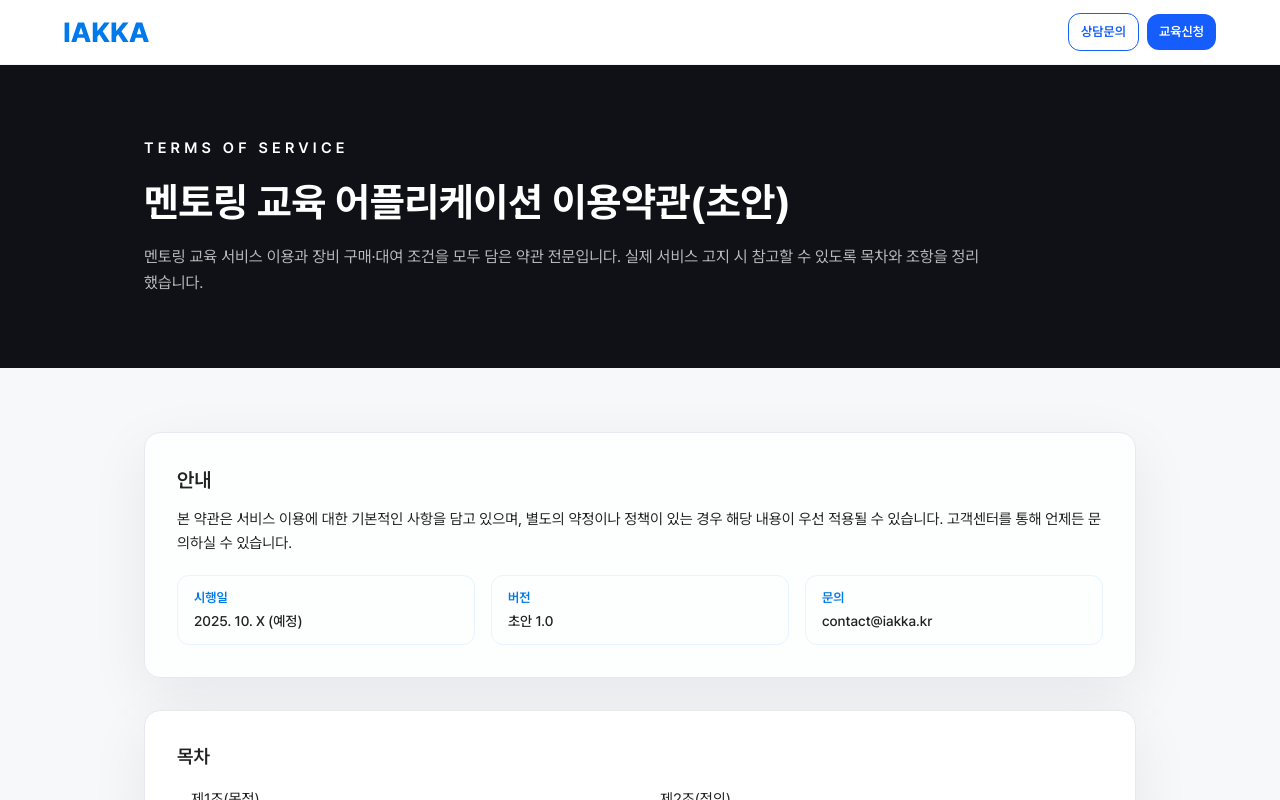
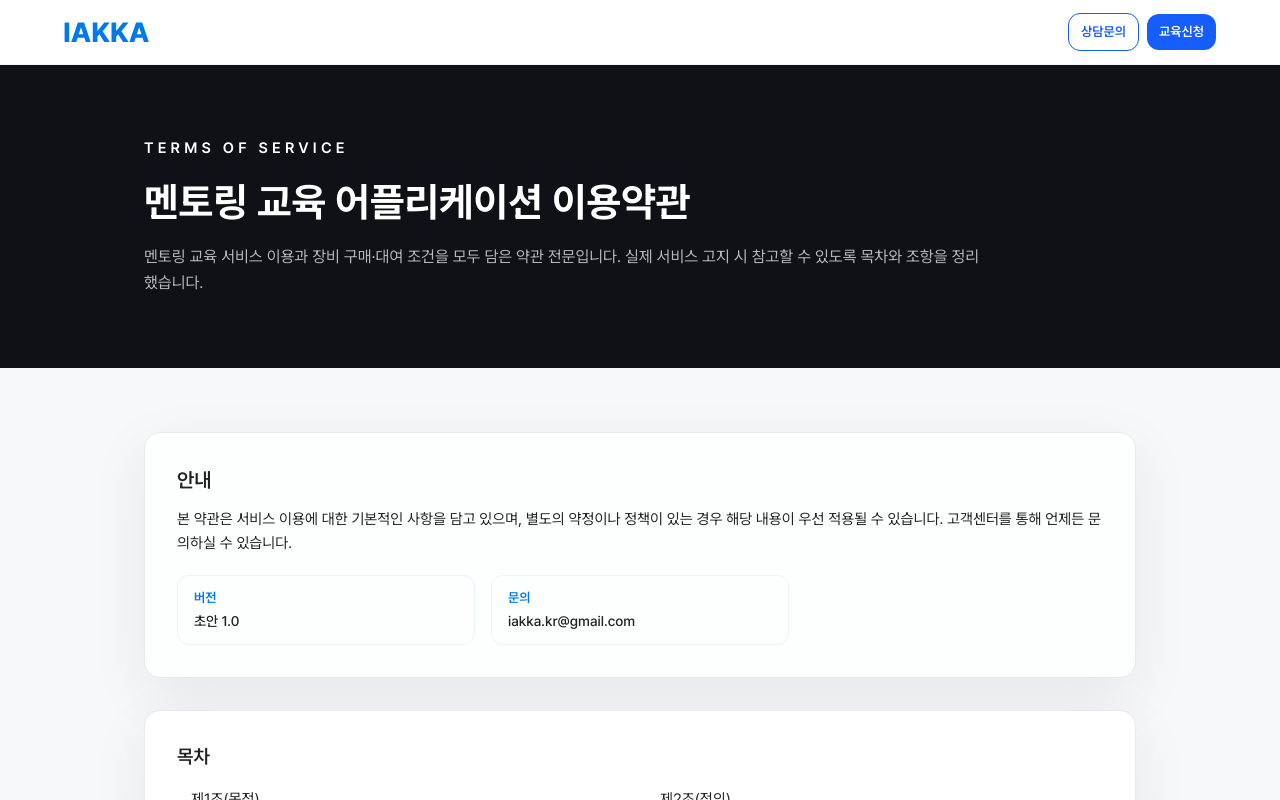
Before and after one commit to WithM2/iakkaweb, a Next.js app: page /terms in a window 1280 px wide. Shown: the top 800 px of the page. Built offline with nearby package versions, Linux system fonts and the light colour scheme.

Commit message:
Update page.tsx

```diff
--- a/src/app/terms/page.tsx
+++ b/src/app/terms/page.tsx
@@ -285,7 +285,7 @@ export default function TermsPage() {
               Terms of Service
             </p>
             <h1 className="text-[28px] font-bold leading-[36px] md:text-[40px] md:leading-[52px]">
-              멘토링 교육 어플리케이션 이용약관(초안)
+              멘토링 교육 어플리케이션 이용약관
             </h1>
             <p className="max-w-[840px] text-[15px] leading-[24px] text-white/70 md:text-[16px] md:leading-[26px]">
               멘토링 교육 서비스 이용과 장비 구매·대여 조건을 모두 담은 약관 전문입니다.
@@ -305,16 +305,12 @@ export default function TermsPage() {
             <div className="mt-5 grid gap-4 md:grid-cols-3">
               {[
                 {
-                  title: "시행일",
-                  content: "2025. 10. X (예정)",
-                },
-                {
                   title: "버전",
                   content: "초안 1.0",
                 },
                 {
                   title: "문의",
-                  content: "contact@iakka.kr",
+                  content: "iakka.kr@gmail.com",
                 },
               ].map(({ title, content }) => (
                 <div
```
